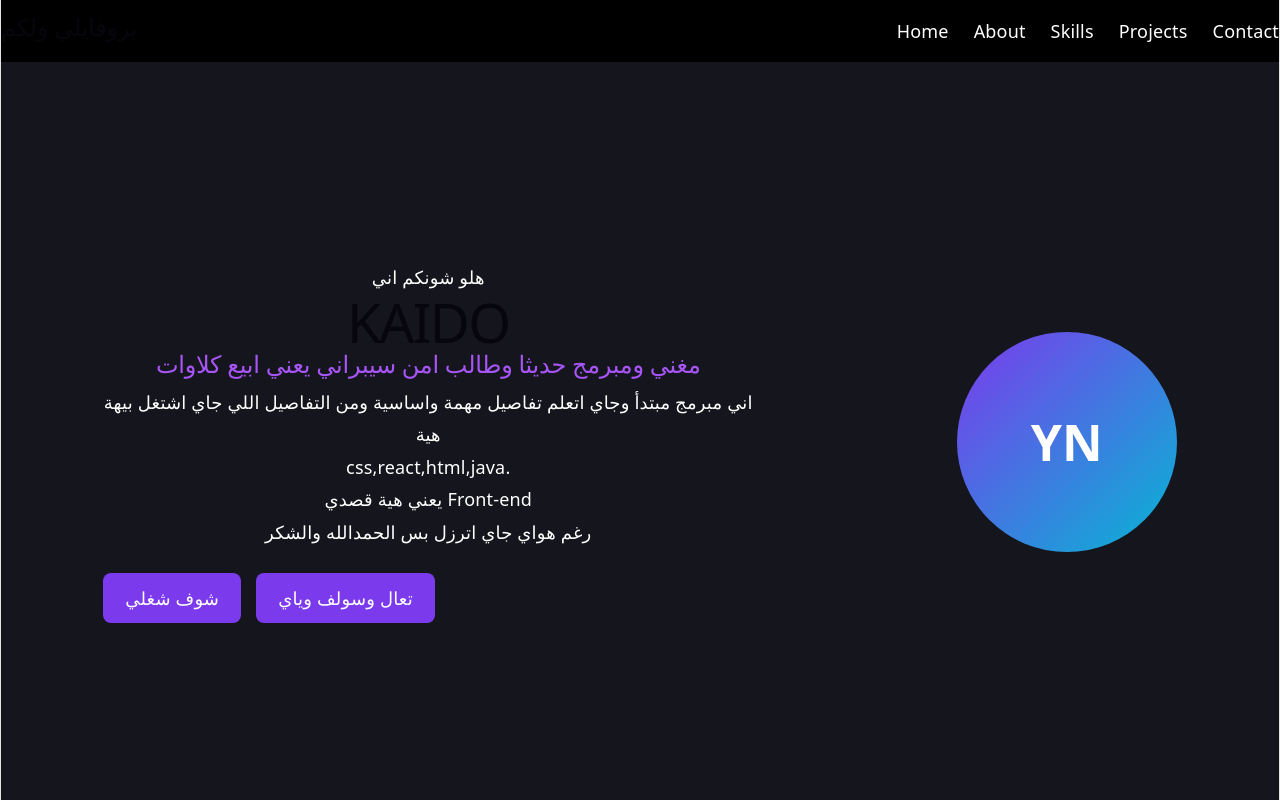
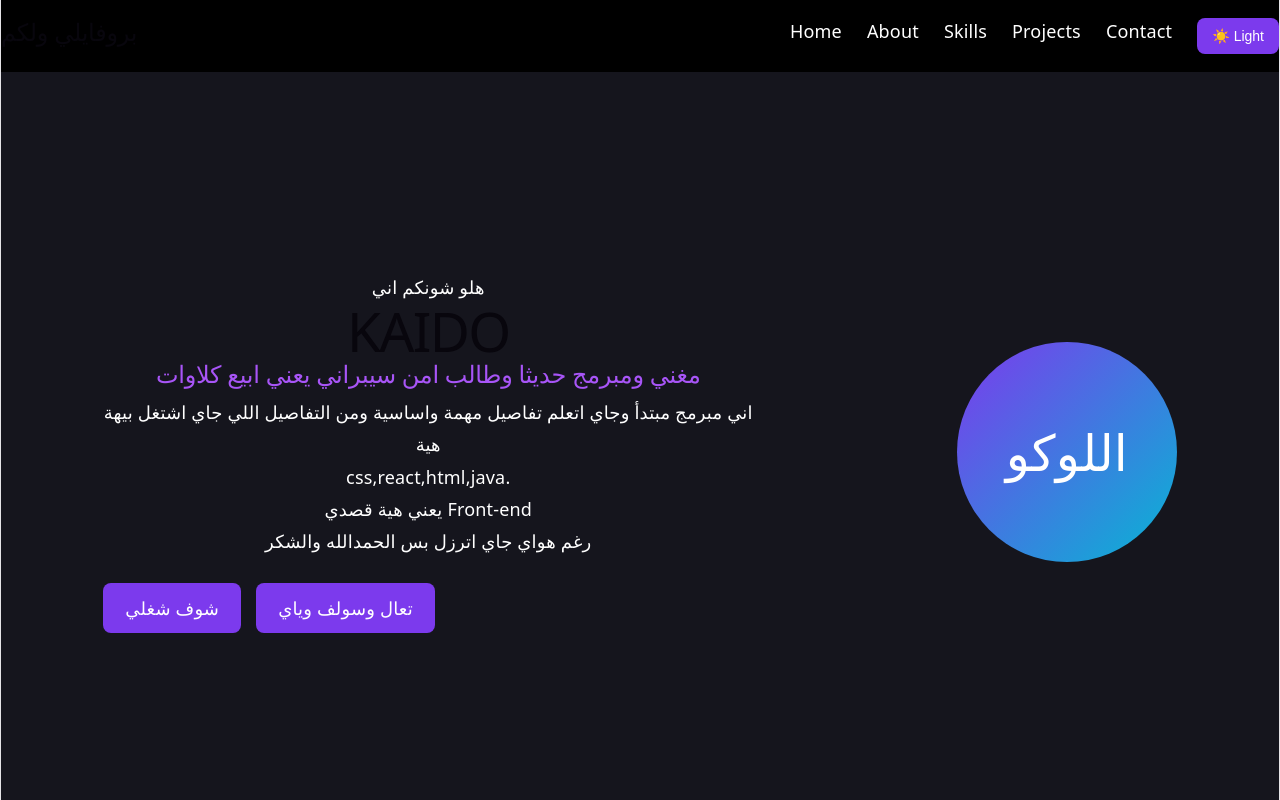
Before and after one commit to 12alatoane12-creator/my-portfoli, a React (Vite) app: page / in a window 1280 px wide. Shown: the top 800 px of the page. Built offline with nearby package versions, Linux system fonts and the light colour scheme.

Commit message:
Add dark light mode and mobile navigation

```diff
--- a/src/App.css
+++ b/src/App.css
@@ -200,3 +200,65 @@ body {
   margin: 0;
   padding: 0;
 }
+
+/* Light Mode */
+
+.light-mode {
+  background-color: #f8fafc;
+  color: #111827;
+}
+
+.light-mode .navbar {
+  background-color: #ffffff;
+}
+
+.light-mode .logo,
+.light-mode .nav-links a {
+  color: #111827;
+}
+
+.light-mode .nav-links a:hover {
+  color: #7c3aed;
+}
+
+.light-mode .hero,
+.light-mode .skills,
+.light-mode .contact {
+  background-color: #f8fafc;
+  color: #111827;
+}
+
+.light-mode .about,
+.light-mode .projects,
+.light-mode .footer {
+  background-color: #eef2ff;
+  color: #111827;
+}
+
+.light-mode .skill-card,
+.light-mode .project-card,
+.light-mode .contact-info {
+  background-color: #ffffff;
+  color: #111827;
+  border-color: #d1d5db;
+}
+
+.light-mode .skill-card p,
+.light-mode .project-card p,
+.light-mode .contact p,
+.light-mode .footer p {
+  color: #334155;
+}
+
+.light-mode .contact-form input,
+.light-mode .contact-form textarea {
+  background-color: #ffffff;
+  color: #111827;
+  border-color: #d1d5db;
+}
+
+.light-mode .btn,
+.light-mode .project-card a,
+.light-mode .theme-toggle {
+  color: #ffffff;
+}
--- a/src/App.jsx
+++ b/src/App.jsx
@@ -6,18 +6,25 @@ import Skills from './components/Skills';
 import Projects from './components/Projects';
 import Contact from './components/Contact';
 import Footer from './components/Footer';
+import { useState } from 'react'
 
 function App() {
+  const [isLight, setIsLight] = useState(false)
+  const [isMenuOpen, setIsMenuOpen] = useState(false)
+
   return (
-    <>
-      <Navbar />
+    <div className={isLight ? 'light-mode' : 'dark-mode'}>
+      <Navbar
+  isLight={isLight}
+  onToggleTheme={() => setIsLight(!isLight)}
+/>
       <Hero />
       <About />
       <Skills />
       <Projects />
       <Contact />
       <Footer />
-    </>
+    </div>
   )
 }
 
--- a/src/components/Hero.jsx
+++ b/src/components/Hero.jsx
@@ -36,7 +36,7 @@ function Hero() {
       </div>
 
       <div className="hero-avatar">
-        YN
+        اللوكو
       </div>
 
     </section>
--- a/src/components/Navbar.css
+++ b/src/components/Navbar.css
@@ -73,3 +73,19 @@ align-items: center;
     display: flex;
   }
 }
+
+.theme-toggle {
+  background-color: #7c3aed;
+  color: white;
+  border: none;
+  padding: 10px 15px;
+  border-radius: 8px;
+  cursor: pointer;
+  font-size: 14px;
+  transition: 0.3s;
+}
+
+.theme-toggle:hover {
+  background-color: #a855f7;
+  transform: translateY(-2px);
+}
--- a/src/components/Navbar.jsx
+++ b/src/components/Navbar.jsx
@@ -1,6 +1,6 @@
 import './Navbar.css'
 import { useState } from 'react'
-function Navbar() {
+function Navbar({ isLight, onToggleTheme }) {
     const [isOpen, setIsOpen] = useState(false)
   return (
 
@@ -34,6 +34,16 @@ function Navbar() {
     Contact
   </a></li>
 
+<li>
+  <button
+    type="button"
+    className="theme-toggle"
+    onClick={onToggleTheme}
+  >
+    {isLight ? '🌙 Dark' : '☀️ Light'}
+  </button>
+</li>
+
 </ul>
     </nav>
   )
```
